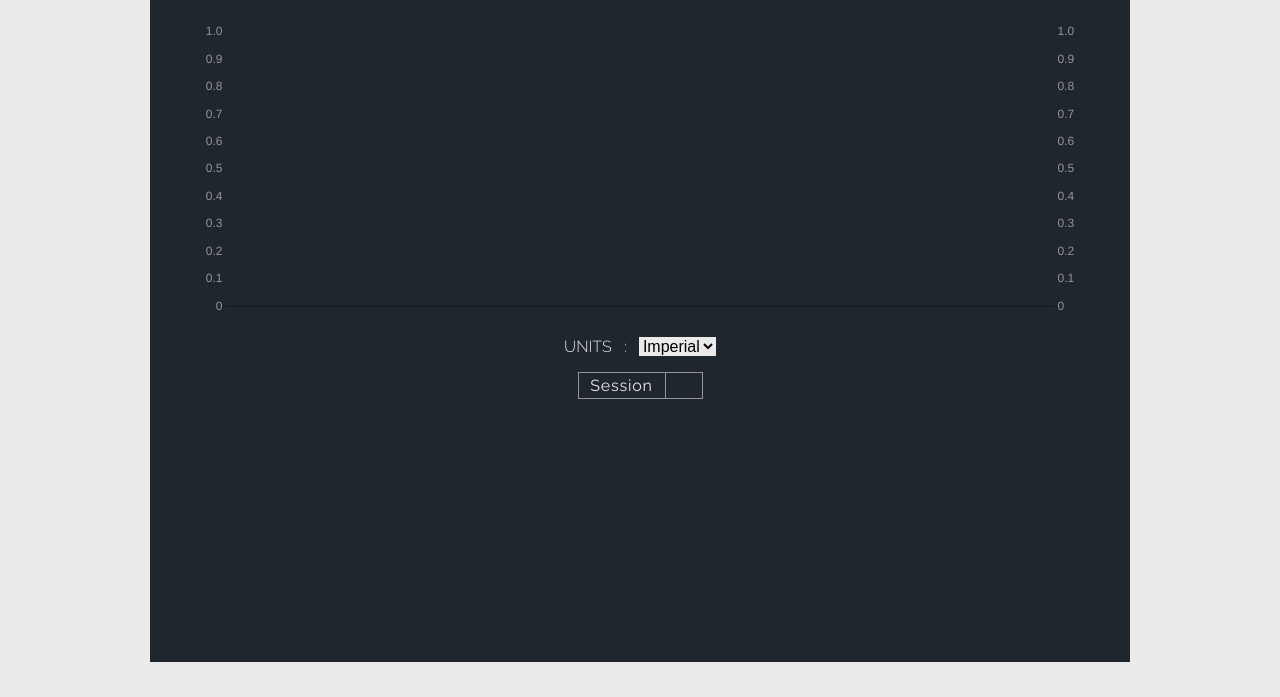
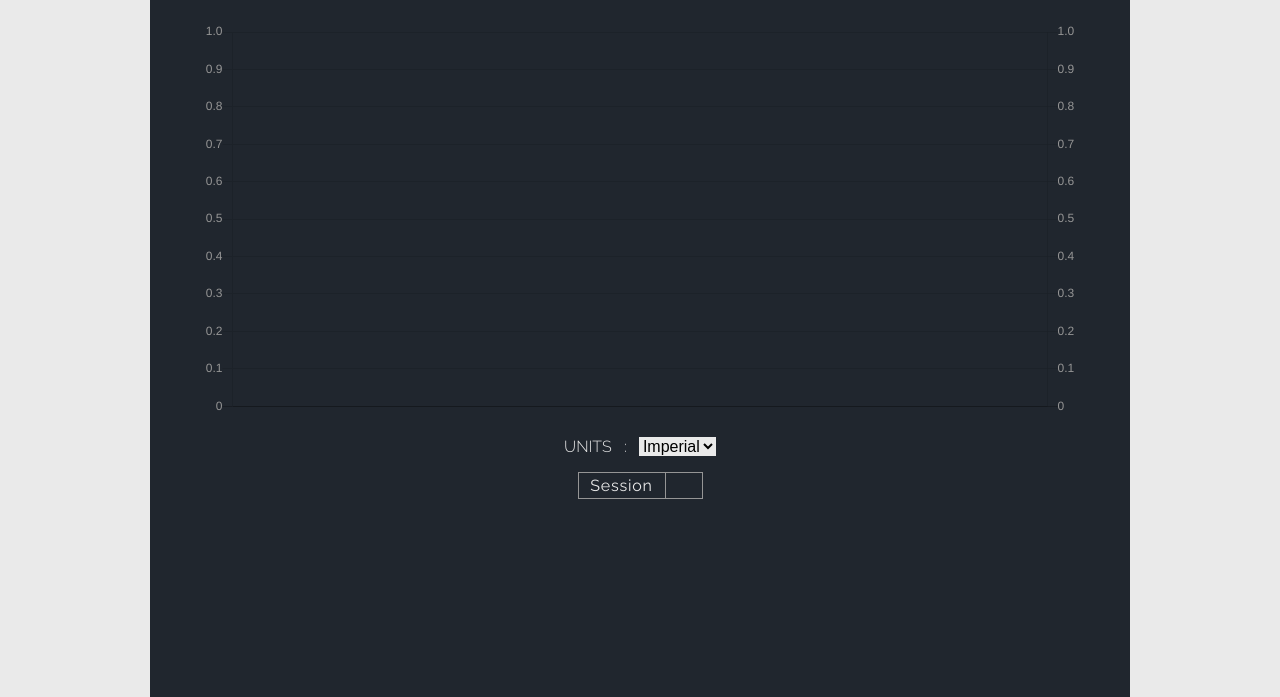
Before and after one commit to aaronkyl/boditraq, a website: page views/dashboard.html in a window 1280 px wide. Shown: the part 103-800 px from the top of the page. Drawn offline with nearby package versions, Linux system fonts and the light colour scheme; files that its build step writes are made by us from their sources; files whose address does not match are found by name.

Commit message:
dashboard height

```diff
--- a/public/style/dashboard.css
+++ b/public/style/dashboard.css
@@ -7,7 +7,7 @@
     display: flex;
     flex-direction: column;
     align-items: center;
-    height: 100%;
+    min-height: calc(100vh - 135px);
 }
 
 table {
@@ -35,7 +35,7 @@ th {
 
 #chart-container {
     height: 70%;
-    min-height: 300px;
+    min-height: 400px;
     width: 100%;
     max-width: 960px;
     position: relative;
```
